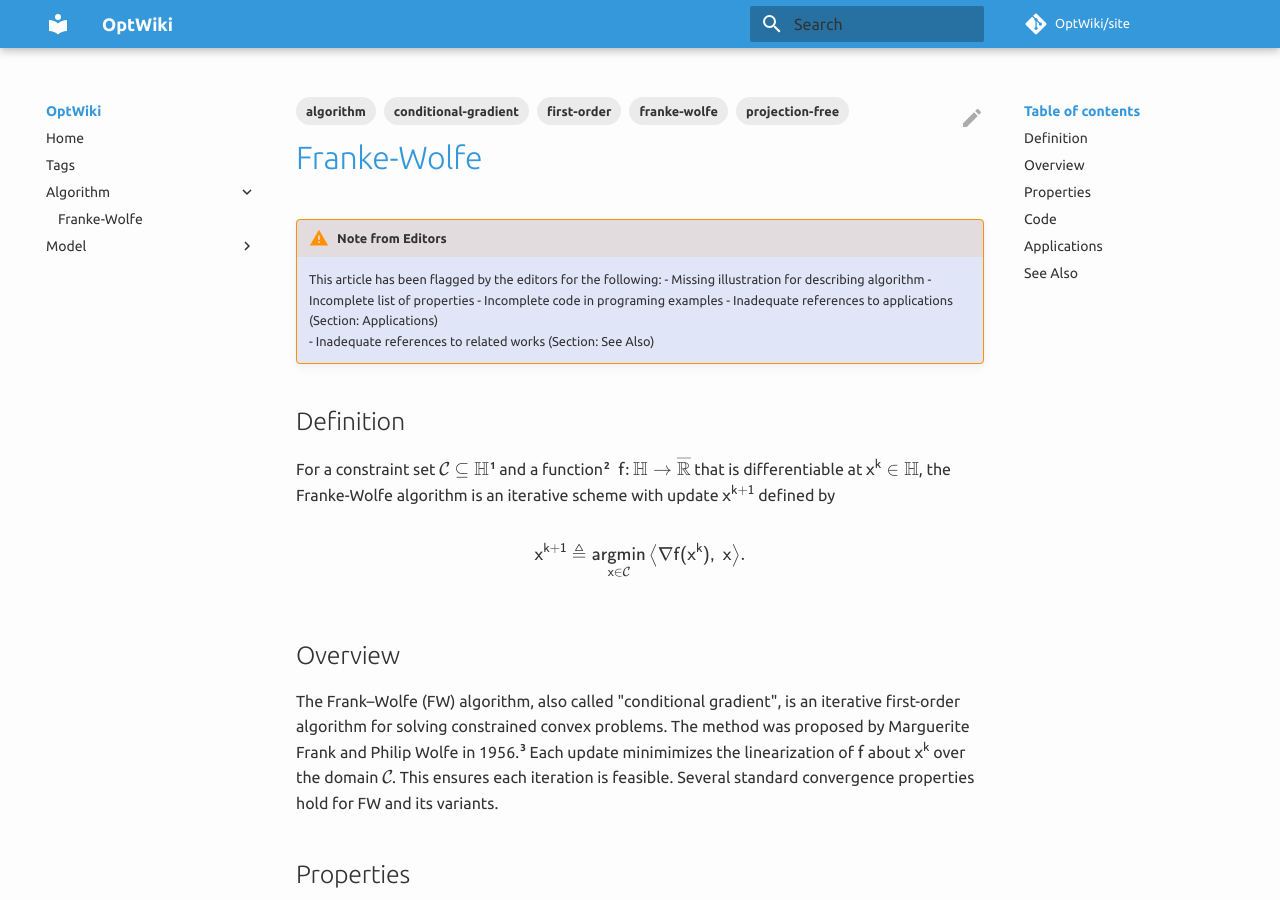
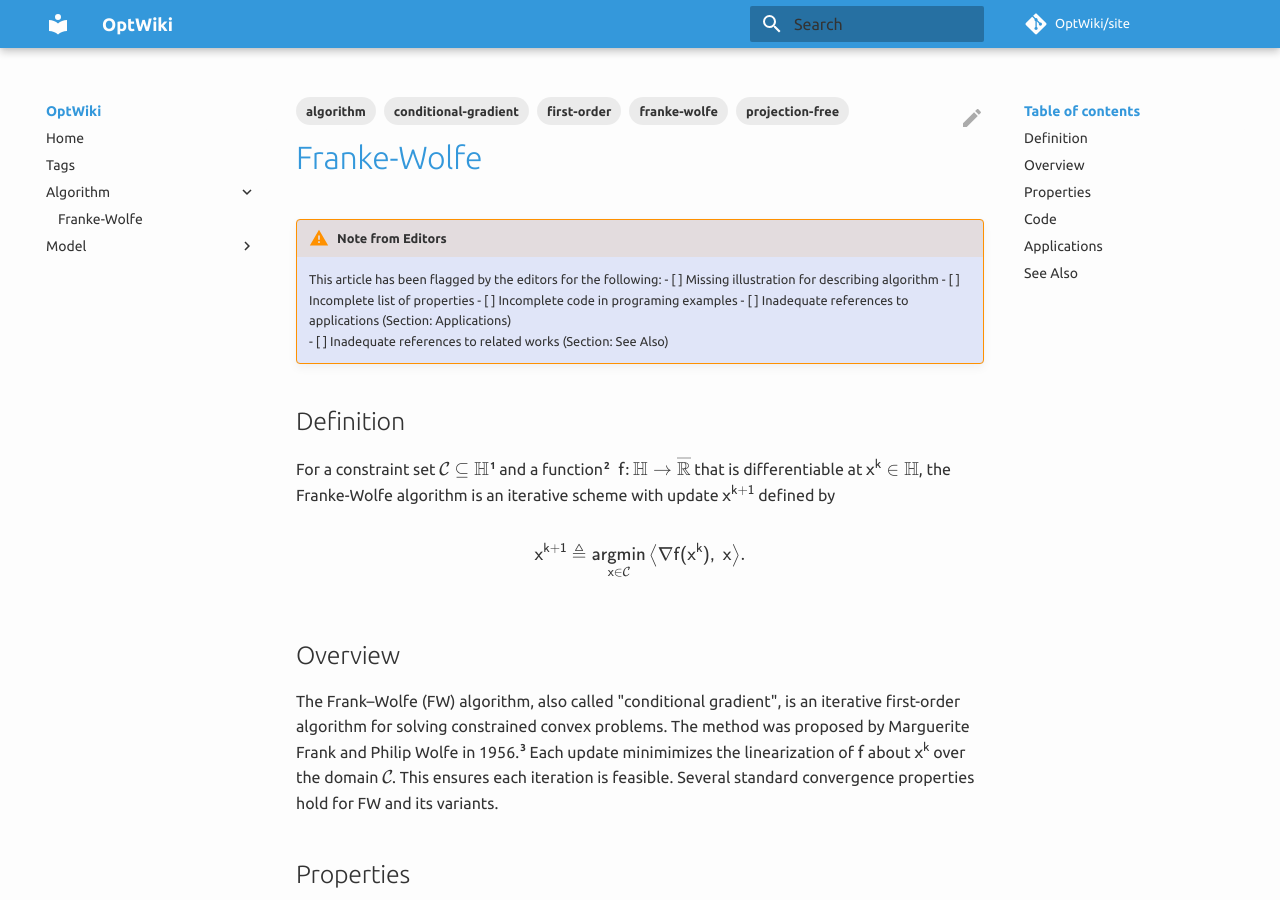
Before and after one commit to AppliedMathWiki/site, an MkDocs documentation site: the page built from docs/algorithm/franke-wolfe.md, in a window 1280 px wide and 900 px high. Built offline with MkDocs 1.6.1 and Material for MkDocs 9.7.7, drawn with Linux system fonts in a browser that asks for light colours; comment, search, counter and statistics services are not loaded.

```diff
--- a/docs/algorithm/franke-wolfe.md
+++ b/docs/algorithm/franke-wolfe.md
@@ -11,11 +11,11 @@ tags:
 
 !!! warning "Note from Editors"
     This article has been flagged by the editors for the following:
-    - Missing illustration for describing algorithm
-    - Incomplete list of properties
-    - Incomplete code in programing examples
-    - Inadequate references to applications (Section: Applications)
-    - Inadequate references to related works (Section: See Also)
+    - [ ] Missing illustration for describing algorithm
+    - [ ] Incomplete list of properties
+    - [ ] Incomplete code in programing examples
+    - [ ] Inadequate references to applications (Section: Applications)
+    - [ ] Inadequate references to related works (Section: See Also)
 
 ## Definition
 
```
